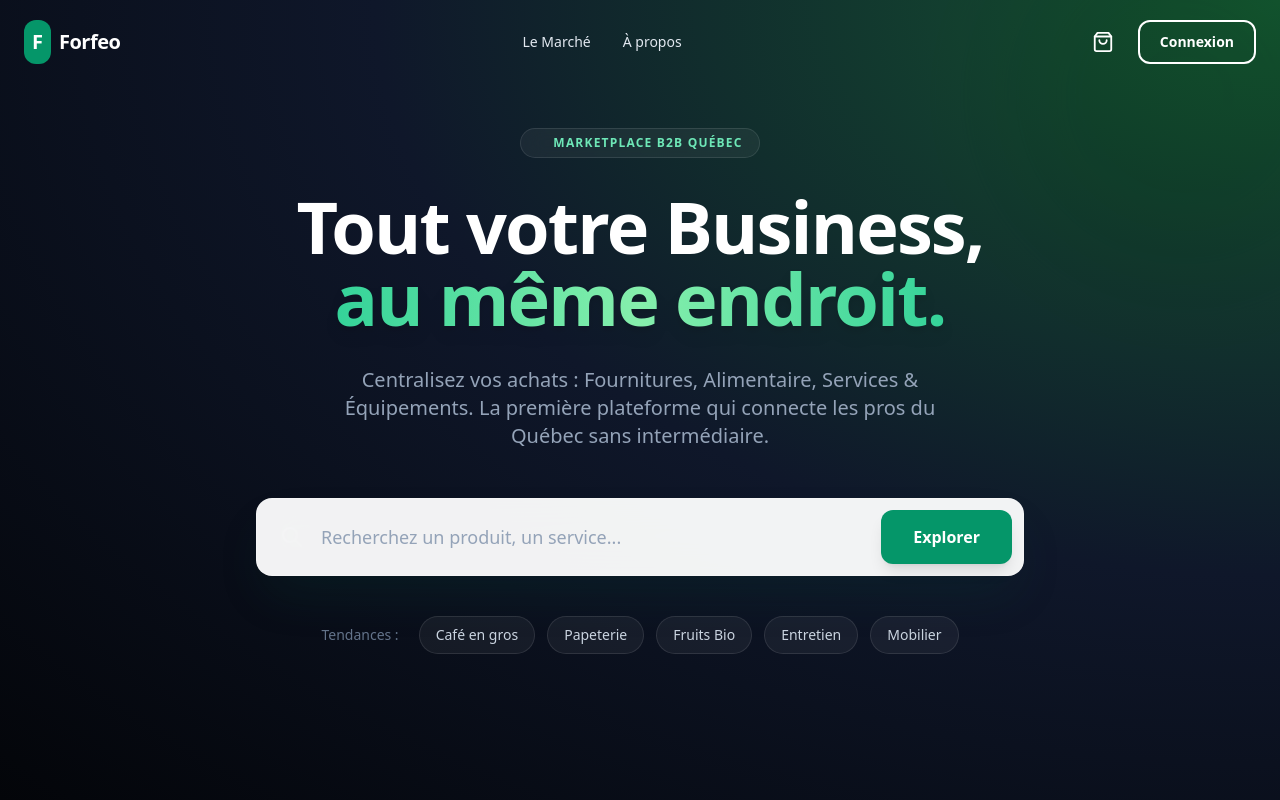
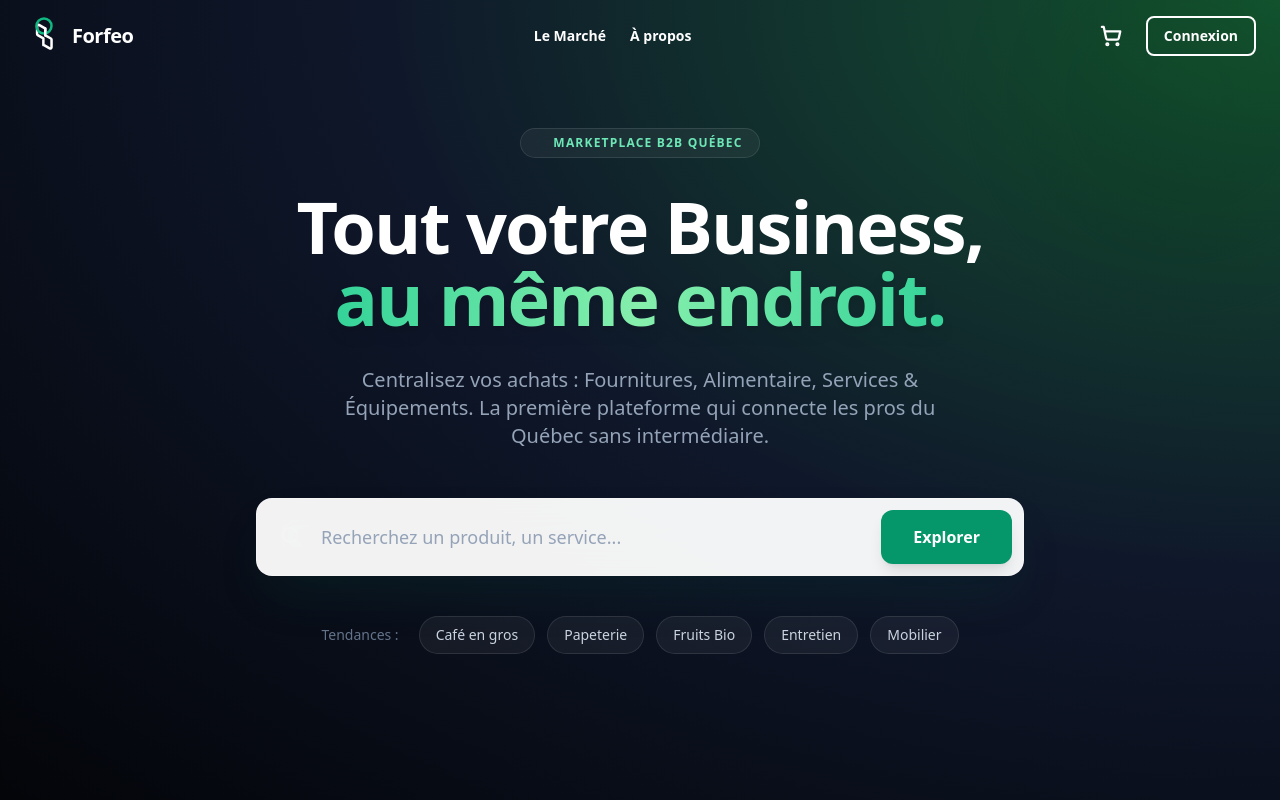
Before and after one commit to forfeo2005/forfeo-supply, a React (Vite) app in the folder frontend/: page / in a window 1280 px wide. Shown: the top 800 px of the page. Built offline with nearby package versions, Linux system fonts and the light colour scheme.

Commit message:
Update Header.jsx

```diff
--- a/frontend/src/components/Header.jsx
+++ b/frontend/src/components/Header.jsx
@@ -2,7 +2,9 @@ import React, { useState, useEffect } from 'react';
 import { Link, useNavigate, useLocation } from 'react-router-dom';
 import { supabase } from '../supabase';
 import { useCart } from '../context/CartContext';
-import { Menu, X, ShoppingBag, User } from 'lucide-react';
+// Utilisation de ShoppingCart au lieu de ShoppingBag
+import { Menu, X, ShoppingCart, User } from 'lucide-react';
+import ForfeoLogo from './ForfeoLogo'; // Import du nouveau logo
 
 const Header = () => {
   const navigate = useNavigate();
@@ -13,14 +15,12 @@ const Header = () => {
   const [scrolled, setScrolled] = useState(false);
 
   useEffect(() => {
-    // Vérifier si connecté
     const checkUser = async () => {
       const { data: { user } } = await supabase.auth.getUser();
       setUser(user);
     };
     checkUser();
 
-    // Effet de scroll pour le header
     const handleScroll = () => setScrolled(window.scrollY > 20);
     window.addEventListener('scroll', handleScroll);
     return () => window.removeEventListener('scroll', handleScroll);
@@ -32,31 +32,36 @@ const Header = () => {
     navigate('/');
   };
 
+  // Détermine la couleur du texte et des icônes selon l'état du scroll
+  const textColorClass = scrolled || mobileMenuOpen ? 'text-slate-900' : 'text-white';
+  // Pour le logo, on lui dit s'il doit être foncé ou non
+  const isDarkLogo = scrolled || mobileMenuOpen;
+
   return (
     <header
       className={`fixed w-full z-50 transition-all duration-300 ${
-        scrolled || mobileMenuOpen ? 'bg-white/90 backdrop-blur-md shadow-md py-3' : 'bg-transparent py-5'
+        scrolled || mobileMenuOpen ? 'bg-white/95 backdrop-blur-md shadow-sm py-2' : 'bg-transparent py-4'
       }`}
     >
-      <div className="max-w-7xl mx-auto px-6 flex justify-between items-center">
+      {/* Padding horizontal réduit et centrage vertical amélioré */}
+      <div className="max-w-7xl mx-auto px-4 sm:px-6 flex justify-between items-center">
 
-        {/* LOGO */}
+        {/* LOGO ET NOM */}
         <Link to="/" className="flex items-center gap-2 group">
-          <div className="bg-emerald-600 text-white p-2 rounded-xl font-bold text-xl transform group-hover:rotate-12 transition-transform">F</div>
-          <span className={`text-xl font-extrabold tracking-tight ${scrolled || mobileMenuOpen ? 'text-slate-900' : 'text-white'} transition-colors`}>
+          <ForfeoLogo className="w-8 h-8 sm:w-10 sm:h-10 transition-transform group-hover:scale-105" dark={isDarkLogo} />
+          <span className={`text-lg sm:text-xl font-extrabold tracking-tight ${textColorClass} transition-colors`}>
             Forfeo
           </span>
         </Link>
 
-        {/* NAVIGATION DESKTOP */}
-        <nav className="hidden md:flex items-center gap-8">
+        {/* NAVIGATION DESKTOP (Espacement réduit gap-6) */}
+        <nav className="hidden md:flex items-center gap-6">
           {['Market', 'About'].map((item) => (
             <Link
               key={item}
               to={`/${item.toLowerCase()}`}
-              className={`text-sm font-medium hover:text-emerald-500 transition ${
-                scrolled ? 'text-slate-600' : 'text-slate-200'
-              }`}
+              // Police légèrement plus grasse pour la lisibilité
+              className={`text-sm font-semibold hover:text-emerald-500 transition-colors ${textColorClass}`}
             >
               {item === 'Market' ? 'Le Marché' : 'À propos'}
             </Link>
@@ -64,11 +69,12 @@ const Header = () => {
         </nav>
 
         {/* ACTIONS (Panier & Compte) */}
-        <div className="hidden md:flex items-center gap-4">
-          <Link to="/cart" className={`relative p-2 rounded-full hover:bg-white/10 transition ${scrolled ? 'text-slate-900' : 'text-white'}`}>
-            <ShoppingBag size={22} />
+        <div className="hidden md:flex items-center gap-3 sm:gap-4">
+          {/* Icône Panier (ShoppingCart) avec couleur dynamique */}
+          <Link to="/cart" className={`relative p-2 rounded-full hover:bg-white/10 transition-colors ${textColorClass}`}>
+            <ShoppingCart size={22} strokeWidth={2.5} /> {/* strokeWidth pour rendre l'icône plus "épaisse" */}
             {cartCount > 0 && (
-              <span className="absolute -top-1 -right-1 bg-red-500 text-white text-[10px] font-bold h-4 w-4 flex items-center justify-center rounded-full">
+              <span className="absolute -top-1 -right-1 bg-emerald-500 text-white text-[10px] font-bold h-4 w-4 flex items-center justify-center rounded-full ring-2 ring-white dark:ring-slate-900">
                 {cartCount}
               </span>
             )}
@@ -77,8 +83,8 @@ const Header = () => {
           {user ? (
             <div className="flex gap-3">
               <button
-                onClick={() => navigate('/merchant')} // Ou dashboard selon rôle, simple redirect ici
-                className="bg-emerald-600 hover:bg-emerald-500 text-white px-5 py-2.5 rounded-xl font-bold text-sm transition shadow-lg shadow-emerald-900/20"
+                onClick={() => navigate('/merchant')}
+                className="bg-emerald-600 hover:bg-emerald-500 text-white px-4 py-2 rounded-lg font-bold text-sm transition shadow-sm"
               >
                 Mon Espace
               </button>
@@ -86,7 +92,8 @@ const Header = () => {
           ) : (
             <Link
               to="/login"
-              className={`font-bold text-sm px-5 py-2.5 rounded-xl border-2 transition ${
+              // Bouton Connexion plus compact
+              className={`font-bold text-sm px-4 py-2 rounded-lg border-2 transition-all ${
                 scrolled
                   ? 'border-slate-900 text-slate-900 hover:bg-slate-900 hover:text-white'
                   : 'border-white text-white hover:bg-white hover:text-slate-900'
@@ -97,32 +104,32 @@ const Header = () => {
           )}
         </div>
 
-        {/* BOUTON MENU MOBILE */}
+        {/* BOUTON MENU MOBILE (Couleur dynamique) */}
         <button
-          className={`md:hidden p-2 ${scrolled || mobileMenuOpen ? 'text-slate-900' : 'text-white'}`}
+          className={`md:hidden p-1 ${textColorClass}`}
           onClick={() => setMobileMenuOpen(!mobileMenuOpen)}
         >
           {mobileMenuOpen ? <X size={28} /> : <Menu size={28} />}
         </button>
       </div>
 
-      {/* --- MENU MOBILE DÉROULANT --- */}
+      {/* MENU MOBILE DÉROULANT (Resserré) */}
       {mobileMenuOpen && (
-        <div className="md:hidden absolute top-full left-0 w-full bg-white border-t border-slate-100 shadow-2xl p-6 flex flex-col gap-4 animate-fade-in">
-          <Link to="/market" onClick={() => setMobileMenuOpen(false)} className="text-lg font-bold text-slate-800 py-2 border-b border-slate-50">Le Marché</Link>
-          <Link to="/about" onClick={() => setMobileMenuOpen(false)} className="text-lg font-bold text-slate-800 py-2 border-b border-slate-50">À propos</Link>
-          <Link to="/cart" onClick={() => setMobileMenuOpen(false)} className="text-lg font-bold text-slate-800 py-2 border-b border-slate-50 flex justify-between">
-            Mon Panier
-            {cartCount > 0 && <span className="bg-emerald-100 text-emerald-700 px-2 rounded-full text-sm">{cartCount} items</span>}
+        <div className="md:hidden absolute top-full left-0 w-full bg-white border-t border-slate-100 shadow-xl p-4 flex flex-col gap-2 animate-fade-in">
+          <Link to="/market" onClick={() => setMobileMenuOpen(false)} className="text-base font-bold text-slate-800 py-3 px-4 rounded-lg hover:bg-slate-50">Le Marché</Link>
+          <Link to="/about" onClick={() => setMobileMenuOpen(false)} className="text-base font-bold text-slate-800 py-3 px-4 rounded-lg hover:bg-slate-50">À propos</Link>
+          <Link to="/cart" onClick={() => setMobileMenuOpen(false)} className="text-base font-bold text-slate-800 py-3 px-4 rounded-lg hover:bg-slate-50 flex justify-between items-center bg-slate-50">
+            <div className="flex items-center gap-2"><ShoppingCart size={18}/> Mon Panier</div>
+            {cartCount > 0 && <span className="bg-emerald-600 text-white px-2 py-0.5 rounded-full text-xs font-bold">{cartCount}</span>}
           </Link>
 
           {user ? (
             <>
               <button onClick={() => {navigate('/merchant'); setMobileMenuOpen(false)}} className="w-full bg-slate-900 text-white py-3 rounded-xl font-bold mt-2">Mon Tableau de bord</button>
-              <button onClick={() => {handleLogout(); setMobileMenuOpen(false)}} className="w-full text-red-500 py-2 text-sm font-bold">Déconnexion</button>
+              <button onClick={() => {handleLogout(); setMobileMenuOpen(false)}} className="w-full text-red-500 py-2 text-sm font-bold mt-1">Déconnexion</button>
             </>
           ) : (
-            <Link to="/login" onClick={() => setMobileMenuOpen(false)} className="w-full bg-emerald-600 text-white py-4 rounded-xl font-bold text-center mt-2 shadow-lg">
+            <Link to="/login" onClick={() => setMobileMenuOpen(false)} className="w-full bg-emerald-600 text-white py-3 rounded-xl font-bold text-center mt-2 shadow-sm">
               Se connecter / S'inscrire
             </Link>
           )}
```
